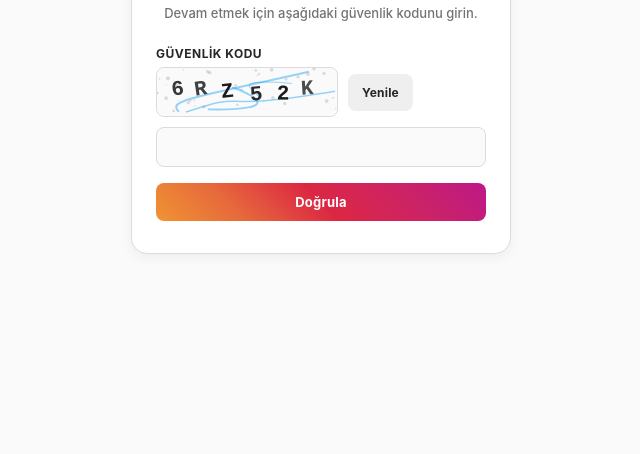
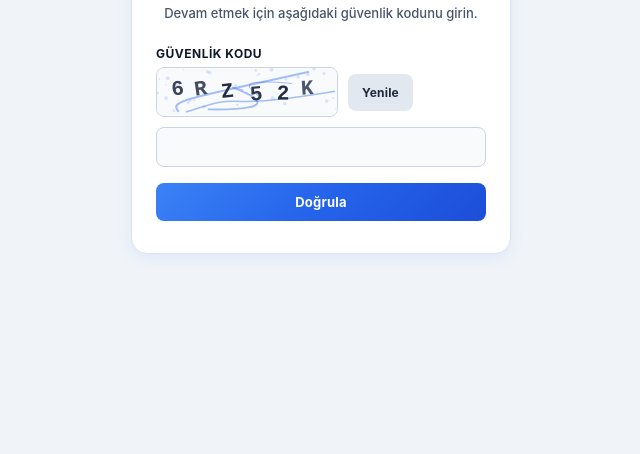
Before and after one commit to noodomie/DosYap, a website: page public/index.html in a window 1280 px wide. Shown: the part 346-800 px from the top of the page, without its empty margins (319-959 px from the left). Drawn offline with Linux system fonts and the light colour scheme.

Commit message:
Update index.html

```diff
--- a/public/index.html
+++ b/public/index.html
@@ -28,45 +28,59 @@
 
     <style>
         :root {
-            --bg-color: #fafafa;
+            --bg-color: #f0f4f9;
             --card-bg: #ffffff;
-            --card-border: #dbdbdb;
-            --text-primary: #262626;
-            --text-secondary: #737373;
-            --input-bg: #fafafa;
-            --input-border: #dbdbdb;
-            --ig-blue: #0095f6;
-            --ig-blue-hover: #1877f2;
-            --ig-gradient: linear-gradient(45deg, #f09433 0%, #e6683c 25%, #dc2743 50%, #cc2366 75%, #bc1888 100%);
-            --btn-secondary-bg: #efefef;
-            --btn-secondary-hover: #e0e0e0;
-            --btn-secondary-text: #262626;
-            --link-box-bg: #fafafa;
-            --link-box-border: #0095f6;
-            --shadow: 0 4px 12px rgba(0, 0, 0, 0.05);
-            --dropzone-border: #cccccc;
-            --dropzone-bg: #f8f9fa;
-            --dropzone-hover-bg: #f0f7ff;
+            --card-border: #dbe3f0;
+            --text-primary: #0f172a;
+            --text-secondary: #475569;
+            --input-bg: #f8fafc;
+            --input-border: #cbd5e1;
+
+            /* Mavi Tonları Paleti */
+            --blue-primary: #2563eb;
+            --blue-secondary: #1d4ed8;
+            --blue-dark: #1e3a8a;
+            --blue-accent: #3b82f6;
+            --blue-gradient: linear-gradient(135deg, #3b82f6 0%, #2563eb 50%, #1d4ed8 100%);
+
+            --btn-secondary-bg: #e2e8f0;
+            --btn-secondary-hover: #cbd5e1;
+            --btn-secondary-text: #1e293b;
+            --link-box-bg: #eff6ff;
+            --link-box-border: #3b82f6;
+            --shadow: 0 4px 16px rgba(37, 99, 235, 0.08);
+
+            --dropzone-border: #93c5fd;
+            --dropzone-bg: #f0f7ff;
+            --dropzone-hover-bg: #e0f2fe;
         }
 
         @media (prefers-color-scheme: dark) {
             :root {
-                --bg-color: #000000;
-                --card-bg: #121212;
-                --card-border: #262626;
-                --text-primary: #f5f5f5;
-                --text-secondary: #a8a8a8;
-                --input-bg: #121212;
-                --input-border: #363636;
-                --btn-secondary-bg: #262626;
-                --btn-secondary-hover: #363636;
-                --btn-secondary-text: #f5f5f5;
-                --link-box-bg: #121212;
-                --link-box-border: #0095f6;
-                --shadow: 0 4px 20px rgba(0, 0, 0, 0.5);
-                --dropzone-border: #363636;
-                --dropzone-bg: #181818;
-                --dropzone-hover-bg: #1c2533;
+                --bg-color: #0b1120;
+                --card-bg: #152033;
+                --card-border: #1e2d4a;
+                --text-primary: #f8fafc;
+                --text-secondary: #94a3b8;
+                --input-bg: #0b1120;
+                --input-border: #233554;
+
+                --blue-primary: #3b82f6;
+                --blue-secondary: #2563eb;
+                --blue-dark: #1d4ed8;
+                --blue-accent: #60a5fa;
+                --blue-gradient: linear-gradient(135deg, #60a5fa 0%, #3b82f6 50%, #1d4ed8 100%);
+
+                --btn-secondary-bg: #1e2d4a;
+                --btn-secondary-hover: #2a3f66;
+                --btn-secondary-text: #f8fafc;
+                --link-box-bg: #0d192e;
+                --link-box-border: #2563eb;
+                --shadow: 0 4px 24px rgba(0, 0, 0, 0.4);
+
+                --dropzone-border: #1d4ed8;
+                --dropzone-bg: #0d192e;
+                --dropzone-hover-bg: #132342;
             }
         }
 
@@ -112,13 +126,13 @@
         }
 
         .toast.toast-error {
-            border-color: #ed4956;
-            color: #ed4956;
+            border-color: #ef4444;
+            color: #ef4444;
         }
 
         .toast.toast-success {
-            border-color: #0095f6;
-            color: #0095f6;
+            border-color: var(--blue-primary);
+            color: var(--blue-primary);
         }
 
         .toast.hidden {
@@ -163,11 +177,11 @@
             text-align: center;
         }
 
-        .story-ring {
+        .brand-ring {
             width: 56px;
             height: 56px;
             padding: 3px;
-            background: var(--ig-gradient);
+            background: var(--blue-gradient);
             border-radius: 50%;
             display: flex;
             align-items: center;
@@ -175,7 +189,7 @@
             margin-bottom: 12px;
         }
 
-        .story-inner {
+        .brand-inner {
             width: 100%;
             height: 100%;
             background-color: var(--card-bg);
@@ -188,7 +202,7 @@
         .brand-logo {
             width: 26px;
             height: 26px;
-            stroke: var(--text-primary);
+            stroke: var(--blue-primary);
         }
 
         .header-title {
@@ -231,8 +245,8 @@
         .limit-badge {
             font-size: 11px;
             font-weight: 800;
-            color: #ed4956;
-            background-color: rgba(237, 73, 86, 0.1);
+            color: var(--blue-primary);
+            background-color: rgba(37, 99, 235, 0.12);
             padding: 2px 8px;
             border-radius: 12px;
             letter-spacing: 0.2px;
@@ -252,8 +266,8 @@
         }
 
         input[type="text"]:focus, textarea:focus {
-            border: 2px solid var(--ig-blue);
-            box-shadow: 0 0 0 2px rgba(0, 149, 246, 0.15);
+            border: 2px solid var(--blue-primary);
+            box-shadow: 0 0 0 2px rgba(37, 99, 235, 0.15);
         }
 
         textarea {
@@ -261,7 +275,7 @@
             min-height: 80px;
         }
 
-        /* Özel Dosya Yükleme Alanı */
+        /* Özel Mavi Dosya Yükleme Alanı */
         .file-dropzone {
             position: relative;
             width: 100%;
@@ -279,7 +293,7 @@
         }
 
         .file-dropzone:hover, .file-dropzone.dragover {
-            border-color: var(--ig-blue);
+            border-color: var(--blue-accent);
             background-color: var(--dropzone-hover-bg);
         }
 
@@ -297,7 +311,7 @@
         .upload-icon {
             width: 32px;
             height: 32px;
-            stroke: var(--ig-blue);
+            stroke: var(--blue-primary);
             margin-bottom: 8px;
             transition: transform 0.2s ease;
         }
@@ -323,7 +337,7 @@
         button {
             width: 100%;
             padding: 11px;
-            background: var(--ig-gradient);
+            background: var(--blue-gradient);
             color: #ffffff;
             border: none;
             border-radius: 8px;
@@ -385,7 +399,7 @@
             padding: 12px;
             border-radius: 8px;
             word-break: break-all;
-            color: var(--ig-blue);
+            color: var(--blue-primary);
             font-family: monospace;
             font-weight: 700;
             font-size: 12px;
@@ -425,7 +439,7 @@
         }
 
         .error-text {
-            color: #ed4956;
+            color: #ef4444;
             font-size: 12px;
             font-weight: 700;
             margin-top: 6px;
@@ -445,8 +459,8 @@
 
     <div id="verify-card" class="card">
         <div class="logo-wrapper">
-            <div class="story-ring">
-                <div class="story-inner">
+            <div class="brand-ring">
+                <div class="brand-inner">
                     <svg class="brand-logo" viewBox="0 0 24 24" fill="none" stroke-width="2" stroke-linecap="round" stroke-linejoin="round">
                         <path d="M14.5 2H6a2 2 0 0 0-2 2v16a2 2 0 0 0 2 2h12a2 2 0 0 0 2-2V7.5L14.5 2z"/>
                         <polyline points="14 2 14 8 20 8"/>
@@ -476,8 +490,8 @@
 
     <div id="main-card" class="card hidden">
         <div class="logo-wrapper">
-            <div class="story-ring">
-                <div class="story-inner">
+            <div class="brand-ring">
+                <div class="brand-inner">
                     <svg class="brand-logo" viewBox="0 0 24 24" fill="none" stroke-width="2" stroke-linecap="round" stroke-linejoin="round">
                         <path d="M14.5 2H6a2 2 0 0 0-2 2v16a2 2 0 0 0 2 2h12a2 2 0 0 0 2-2V7.5L14.5 2z"/>
                         <polyline points="14 2 14 8 20 8"/>
@@ -494,8 +508,8 @@
 
     <div id="modal-card" class="card hidden">
         <div class="logo-wrapper">
-            <div class="story-ring">
-                <div class="story-inner">
+            <div class="brand-ring">
+                <div class="brand-inner">
                     <svg class="brand-logo" viewBox="0 0 24 24" fill="none" stroke-width="2" stroke-linecap="round" stroke-linejoin="round">
                         <path d="M14.5 2H6a2 2 0 0 0-2 2v16a2 2 0 0 0 2 2h12a2 2 0 0 0 2-2V7.5L14.5 2z"/>
                         <polyline points="14 2 14 8 20 8"/>
@@ -543,8 +557,8 @@
 
     <div id="result-card" class="card hidden">
         <div class="logo-wrapper">
-            <div class="story-ring">
-                <div class="story-inner">
+            <div class="brand-ring">
+                <div class="brand-inner">
                     <svg class="brand-logo" viewBox="0 0 24 24" fill="none" stroke-width="2" stroke-linecap="round" stroke-linejoin="round">
                         <path d="M14.5 2H6a2 2 0 0 0-2 2v16a2 2 0 0 0 2 2h12a2 2 0 0 0 2-2V7.5L14.5 2z"/>
                         <polyline points="14 2 14 8 20 8"/>
@@ -563,8 +577,8 @@
 
     <div id="download-card" class="card hidden">
         <div class="logo-wrapper">
-            <div class="story-ring">
-                <div class="story-inner">
+            <div class="brand-ring">
+                <div class="brand-inner">
                     <svg class="brand-logo" viewBox="0 0 24 24" fill="none" stroke-width="2" stroke-linecap="round" stroke-linejoin="round">
                         <path d="M14.5 2H6a2 2 0 0 0-2 2v16a2 2 0 0 0 2 2h12a2 2 0 0 0 2-2V7.5L14.5 2z"/>
                         <polyline points="14 2 14 8 20 8"/>
@@ -682,18 +696,18 @@
 
             const isDark = window.matchMedia && window.matchMedia('(prefers-color-scheme: dark)').matches;
 
-            ctx.fillStyle = isDark ? '#121212' : '#fafafa';
+            ctx.fillStyle = isDark ? '#0b1120' : '#f8fafc';
             ctx.fillRect(0, 0, canvas.width, canvas.height);
 
             for (let i = 0; i < 45; i++) {
-                ctx.fillStyle = isDark ? 'rgba(255, 255, 255, 0.2)' : 'rgba(38, 38, 38, 0.15)';
+                ctx.fillStyle = isDark ? 'rgba(59, 130, 246, 0.25)' : 'rgba(37, 99, 235, 0.15)';
                 ctx.beginPath();
                 ctx.arc(Math.random() * canvas.width, Math.random() * canvas.height, Math.random() * 2, 0, Math.PI * 2);
                 ctx.fill();
             }
 
             for (let i = 0; i < 4; i++) {
-                ctx.strokeStyle = isDark ? 'rgba(0, 149, 246, 0.6)' : 'rgba(0, 149, 246, 0.4)';
+                ctx.strokeStyle = isDark ? 'rgba(96, 165, 250, 0.6)' : 'rgba(37, 99, 235, 0.4)';
                 ctx.lineWidth = Math.random() * 1.5 + 1;
                 ctx.beginPath();
                 ctx.moveTo(Math.random() * canvas.width, Math.random() * canvas.height);
@@ -716,8 +730,8 @@
                 ctx.translate(x, y);
                 ctx.rotate((Math.random() - 0.5) * 0.45);
 
-                const shade = isDark ? Math.floor(200 + Math.random() * 55) : Math.floor(20 + Math.random() * 60);
-                ctx.fillStyle = `rgb(${shade}, ${shade}, ${shade})`;
+                const shade = isDark ? Math.floor(190 + Math.random() * 65) : Math.floor(30 + Math.random() * 50);
+                ctx.fillStyle = `rgb(${shade}, ${shade + 10}, ${shade + 30})`;
 
                 ctx.fillText(captchaCode[i], 0, 0);
                 ctx.restore();
```
